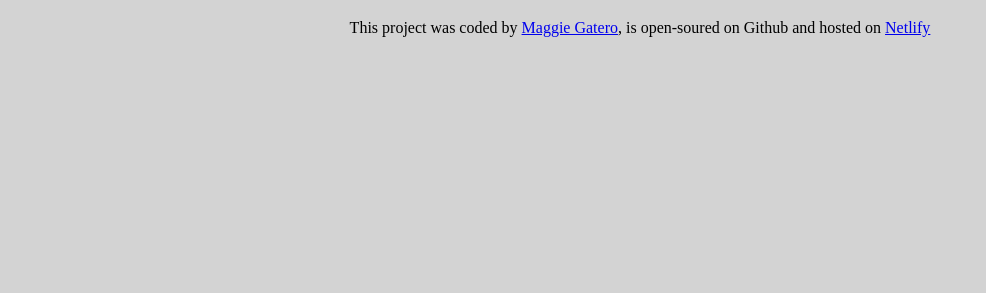
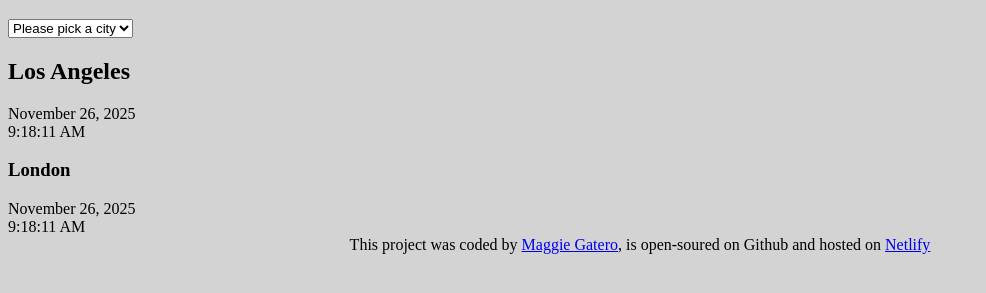
Before and after one commit to maggiew254/World-Clock, a plain HTML site: page index.html in a window 1280 px wide. Shown: the part 61-354 px from the top of the page, without its empty margins (0-986 px from the left). Drawn offline with Linux system fonts and the light colour scheme.

Commit message:
Added basic HTML elements

```diff
--- a/index.html
+++ b/index.html
@@ -7,8 +7,21 @@
     <link rel="stylesheet" href="src/style.css" />
   </head>
   <body>
-    <h1>World Clock</h1>
-
+    <div class="container">
+      <h1>World Clock</h1>
+      <select name="" id="">
+        <option value="">Please pick a city</option>
+        <option value="">Nairobi</option>
+        <option value="">San Francisco</option>
+        <option value="">Madrid</option>
+      </select>
+      <h2 class="city">Los Angeles</h2>
+      <div class="date">November 26, 2025</div>
+      <div class="time">9:18:11 AM</div>
+      <h3 class="city">London</h3>
+      <div class="date">November 26, 2025</div>
+      <div class="time">9:18:11 AM</div>
+    </div>
     <footer>
       This project was coded by
       <a href="https://github.com/maggiew254" target="_blank">Maggie Gatero</a>,
```
